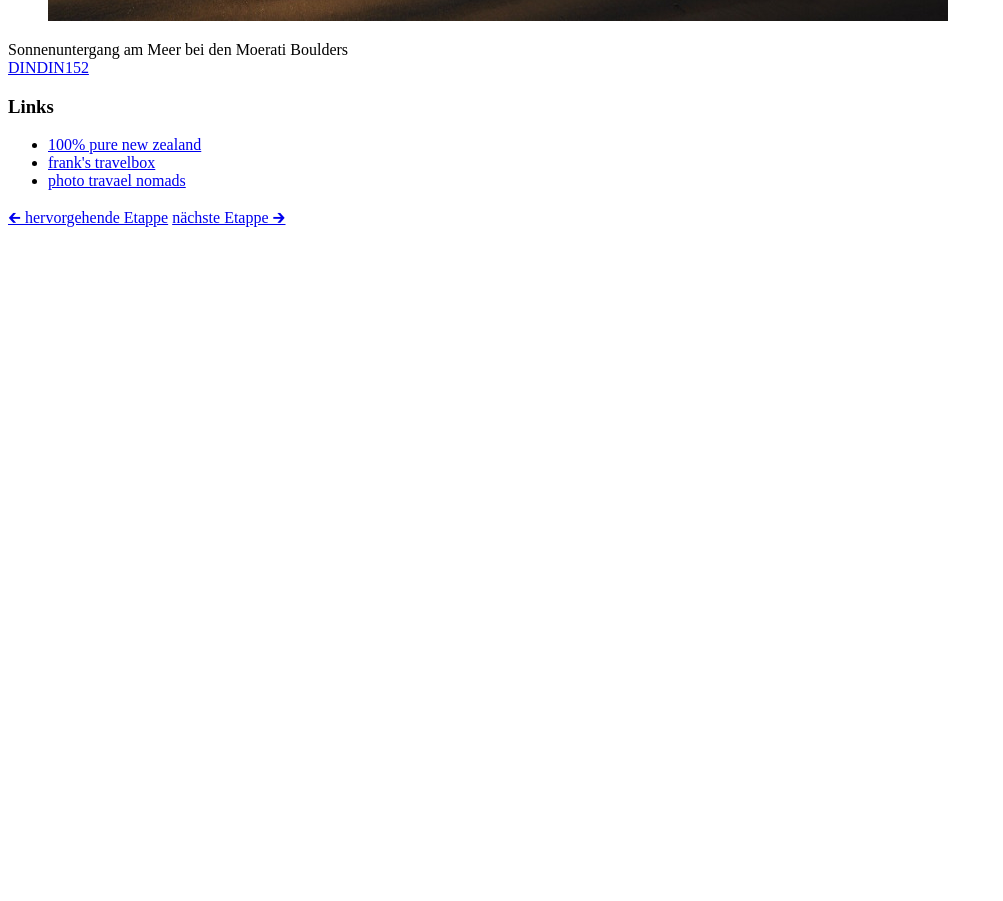
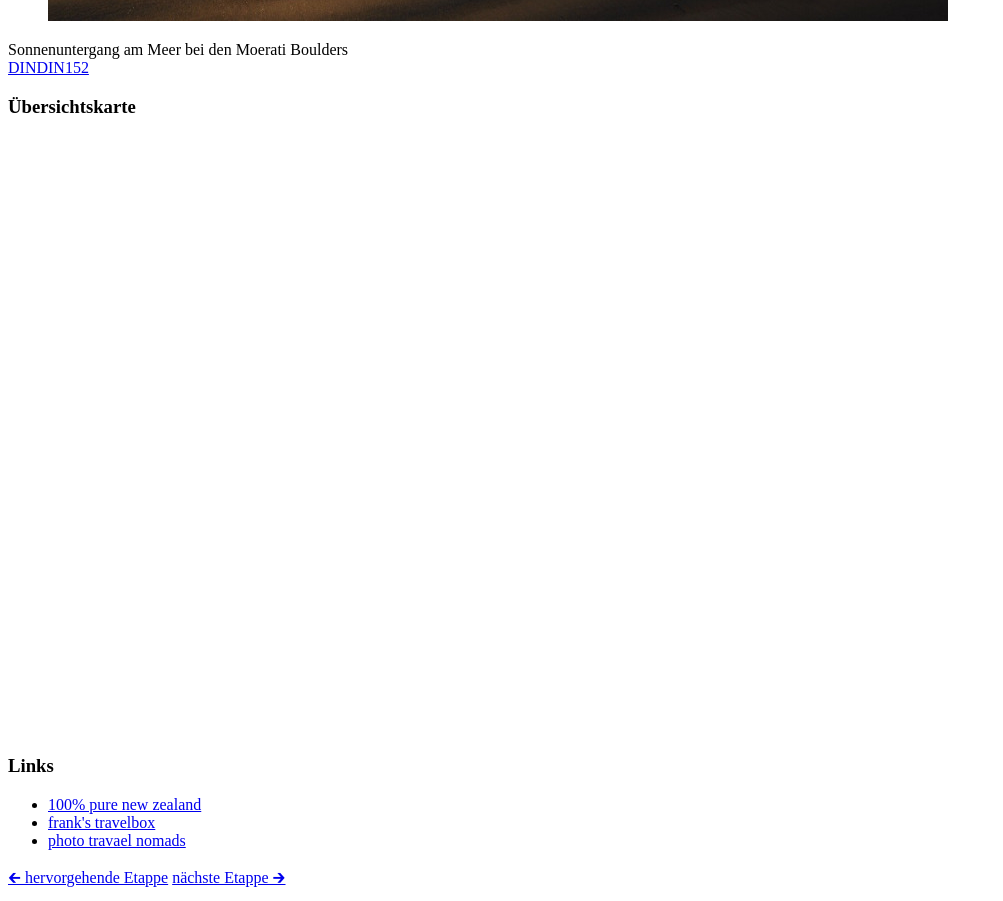
Before and after one commit to Mirjamkirschner/nz, a plain HTML site: page index.html in a window 1280 px wide. Shown: the part 810-1711 px from the top of the page, without its empty margins (0-1003 px from the left). Before the commit the page ends 1051 px from the top, so only its background shows below. Drawn offline with Linux system fonts and the light colour scheme.

Commit message:
karte platz gemacht

```diff
--- a/index.html
+++ b/index.html
@@ -22,6 +22,17 @@
     <figcaption>Sonnenuntergang am Meer bei den Moerati Boulders</figcaption>
     <a href="https://pixabay.com/photos/moeraki-boulders-landscape-beach-1099261/">DINDIN152</a><br>
 
+        <h3>Übersichtskarte</h3>
+        <div id="map" style="width: 90%;height: 600px"></div>
+
+
+
+
+
+
+
+
+
         <h3>Links</h3>
         <ul>
             <li><a href="https://www.newzealand.com/de/feature/moeraki-boulders/">100% pure new zealand</a></li>
```
